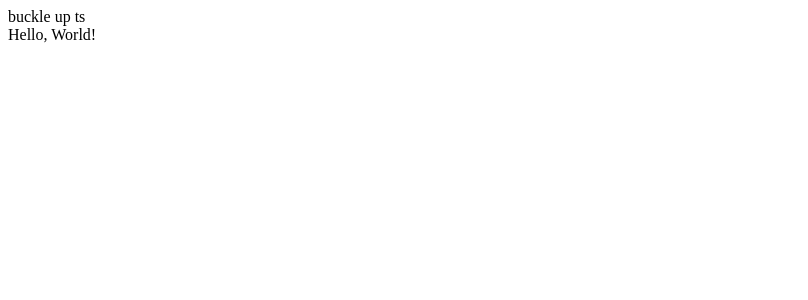
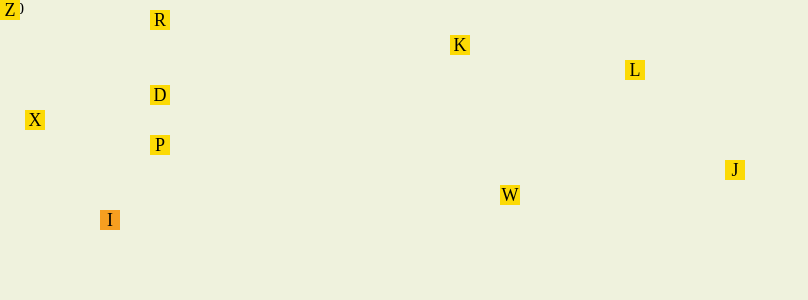
Before and after one commit to lizzie0802/typing, a React app: page / in a window 1280 px wide. Shown: the top 300 px of the page, without its empty margins (0-808 px from the left). Built offline with nearby package versions, Linux system fonts and the light colour scheme.

Commit message:
first working prototype

```diff
--- a/package.json
+++ b/package.json
@@ -36,6 +36,7 @@
   },
   "dependencies": {
     "react": "^16.8.6",
-    "react-dom": "^16.8.6"
+    "react-dom": "^16.8.6",
+    "styled-components": "^4.2.0"
   }
 }
--- a/public/index.html
+++ b/public/index.html
@@ -3,6 +3,27 @@
 <head>
 <meta charset="UTF-8">
 <title>buckle up ts</title>
+<style>
+  .dropper-f2 {
+    position: fixed;
+    top: 0;
+    right: 0;
+    bottom: 0;
+    left: 0;
+    background: #eff2dd;
+  }
+  .duang {
+    position: absolute;
+    min-width: 20px;
+    min-height: 20px;
+    width: 20px;
+    height: 20px;
+    font-size: 18px;
+    text-align: center;
+    vertical-align: baseline;
+    transition: all 0.4s ease;
+  }
+</style>
 </head>
 <body>
   <div>buckle up ts</div>
--- a/src/app.tsx
+++ b/src/app.tsx
@@ -1,14 +1,12 @@
 import React from 'react'
+import {DEFAULT_HP} from './constants'
+import {Dropper} from './dropper'
 
 
-const dataMap = {
-  hello: 'Hello, World!',
-}
-
-export class App extends React.Component<{}> {
+export class App extends React.Component<{}, {}> {
   render() {
     return (
-      <div>{dataMap.hello}</div>
+      <Dropper />
     )
   }
 }
--- /dev/null
+++ b/src/bomb.tsx
@@ -0,0 +1,39 @@
+import React from 'react'
+import {BombType} from './types'
+import {COLOR_SAFE, COLOR_WORRY, COLOR_DANGER, MAX_ROW} from './constants'
+
+
+interface SBTS extends BombType {
+  key: string
+}
+
+export class Bomb extends React.Component<SBTS, {}> {
+  render() {
+    const {text, x, y} = this.props
+
+    return (
+      <div
+        className='duang'
+        style={{
+          left: x * 25,
+          top: y * 25,
+          background: Bomb.getColor(y)
+        }}
+      >
+        {text.toUpperCase()}
+      </div>
+    )
+  }
+
+  private static getColor(val: number, max: number = MAX_ROW) {
+    let portion = val / max
+    if (portion > 0.8) {
+      return COLOR_DANGER
+    } else if (portion > 0.4) {
+      return COLOR_WORRY
+    }
+    return COLOR_SAFE
+  }
+}
+
+export default Bomb
--- /dev/null
+++ b/src/constants.ts
@@ -0,0 +1,36 @@
+export const DEFAULT_HP = 100
+export const DEFAULT_DROP_INTERVAL = 500
+export const MAX_COLUMN = 30
+export const MAX_ROW = 20
+export const COLOR_BG = '#eff2dd'
+export const COLOR_SAFE = '#fcda05'
+export const COLOR_WORRY = '#ee4848'
+export const COLOR_DANGER = '#5c3551'
+export const KEY_MAP = {
+  'a': 'a',
+  'b': 'b',
+  'c': 'c',
+  'd': 'd',
+  'e': 'e',
+  'f': 'f',
+  'g': 'g',
+  'h': 'h',
+  'i': 'i',
+  'j': 'j',
+  'k': 'k',
+  'l': 'l',
+  'm': 'm',
+  'n': 'n',
+  'o': 'o',
+  'p': 'p',
+  'q': 'q',
+  'r': 'r',
+  's': 's',
+  't': 't',
+  'u': 'u',
+  'v': 'v',
+  'w': 'w',
+  'x': 'x',
+  'y': 'y',
+  'z': 'z',
+}
--- /dev/null
+++ b/src/dropper.tsx
@@ -0,0 +1,134 @@
+import React from 'react'
+// import styled from '@emotion/styled'
+import {DEFAULT_HP, DEFAULT_DROP_INTERVAL, MAX_ROW} from './constants'
+import {Bomb} from './bomb'
+import {BombType} from './types'
+import {generateKey, generatePosition} from './utils'
+
+
+// const Wrapper = styled.div`
+//   position: fixed;
+//   top: 0;
+//   right: 0;
+//   bottom: 0;
+//   left: 0;
+//   background: #89fffa;
+//
+//   .duang {
+//     position: absolute;
+//     min-width: 10px;
+//     min-height: 10px;
+//     width: 10px;
+//     height: 10px;
+//     background: red;
+//   }
+// `
+
+interface BombWithKey extends BombType {
+  key: string
+}
+
+interface DropperState {
+  hp: number // number of health-point left
+  bombs: BombWithKey[]
+}
+
+export class Dropper extends React.Component<{}, DropperState> {
+  private timer: number
+  private counter: number
+
+  constructor(props: {}) {
+    super(props)
+
+    this.state = {
+      hp: DEFAULT_HP,
+      bombs: [],
+    }
+
+    this.counter = 0
+  }
+
+  render() {
+    const {hp, bombs} = this.state
+
+    return (
+      <div className='dropper-f2'>
+        <div>{hp}</div>
+        {bombs.map(bombWithKey => (
+          <Bomb
+            key={bombWithKey.key}
+            text={bombWithKey.text}
+            x={bombWithKey.x}
+            y={bombWithKey.y}
+          />
+        ))}
+      </div>
+    )
+  }
+
+  componentDidMount() {
+    this.timer = setInterval(() => this.drop(), DEFAULT_DROP_INTERVAL)
+    this.registerStopper()
+    document.addEventListener('keydown', this.inputHandler)
+  }
+
+  private drop() {
+    const {hp, bombs} = this.state
+    if (hp <= 0) {
+      clearInterval(this.timer)
+    } else {
+      const newBomb: BombWithKey = {
+        text: generateKey(),
+        x: generatePosition(),
+        y: 0,
+        key: this.counter++ + '',
+      }
+      let newBombs = Dropper.checkHits(bombs)
+      const hits = bombs.length - newBombs.length
+      newBombs = [...newBombs, newBomb]
+
+      this.setState({bombs: newBombs, hp: hp - hits})
+    }
+  }
+
+  private registerStopper() {
+    (window as any).stop = () => {
+      clearInterval(this.timer)
+    }
+  }
+
+  private inputHandler = (e: KeyboardEvent) => {
+    const {bombs} = this.state
+    const {key} = e
+    let index = -1
+    for (let i = 0; i < bombs.length; i++) {
+      // console.log('ts sb ma', bombs[i], key, i, index)
+      if (bombs[i].text === key) {
+        index = i as any
+        break
+      }
+    }
+    if (index >= 0) {
+      const newBombs = [...bombs]
+      newBombs.splice(index, 1)
+      this.setState({bombs: newBombs})
+    }
+  }
+
+  private static checkHits(bombs: BombWithKey[]) {
+    // const hits: number[] = []
+    const bombsLeft: BombWithKey[] = []
+    for (let i in bombs) {
+      if (bombs[i].y < MAX_ROW - 1) {
+        bombsLeft.push({
+          ...bombs[i],
+          y: bombs[i].y + 1,
+        })
+      }
+    }
+
+    return bombsLeft
+  }
+}
+
+export default Dropper
--- a/src/index.tsx
+++ b/src/index.tsx
@@ -1,12 +1,6 @@
 import React from 'react'
 import {render} from 'react-dom'
-import Person from '~/person.class'
 import {App} from '~/app'
 
 
-const pete = new Person('pete', 33)
-
-// tslint:disable-next-line
-console.log(pete.hi())
-
 render(<App />, document.getElementById('app'))
--- a/src/person.class.ts
+++ /dev/null
@@ -1,19 +0,0 @@
-class Person {
-  private _name: string
-  private _age: number
-
-  constructor(name: string, age: number) {
-    this._name = name
-    this._age = age
-  }
-
-  get name() { return this._name }
-
-  get age() { return this._age }
-
-  public hi() {
-    return `Hi, I'm ${this.name}, I'm ${this.age} year${this._age > 1 ? 's' : ''} old.`
-  }
-}
-
-export default Person
--- /dev/null
+++ b/src/types.ts
@@ -0,0 +1,5 @@
+export interface BombType {
+  text: string
+  x: number
+  y: number
+}
--- /dev/null
+++ b/src/utils.ts
@@ -0,0 +1,22 @@
+import {MAX_COLUMN, KEY_MAP} from './constants'
+
+
+export const generateKey = () => {
+  const keys = Object.keys(KEY_MAP)
+  const targetIndex = generateInteger(0, keys.length)
+  const key = keys[targetIndex]
+
+  return KEY_MAP[key]
+}
+
+export const generatePosition = () => generateInteger(0, MAX_COLUMN)
+
+export const generateInteger = (start: number, end: number) => {
+  const length = end - start
+
+  if (length <= 0) {
+    return 0
+  }
+
+  return Math.floor(Math.random() * length)
+}
--- a/webpack.config.js
+++ b/webpack.config.js
@@ -43,7 +43,7 @@ module.exports = (env) => {
     },
     resolve: {
       plugins: [new TsconfigPathsPlugin({configFile: tsconfigPath})],
-      extensions: ['.ts', '.js', '.tsx', '.jsx'],
+      extensions: ['.js', '.ts', '.tsx', '.jsx'],
     },
     devtool: 'inline-source-map',
     devServer: {
@@ -65,7 +65,8 @@ module.exports = (env) => {
         {
           test: /\.([tj])sx?$/,
           use: 'ts-loader',
-          exclude: /node_modules/,
+          exclude: [/node_modules/, /__tests__/],
+
         },
       ],
     },
```
Also changed, not shown: 2 other files (tests, documents, lock files or other folders).
